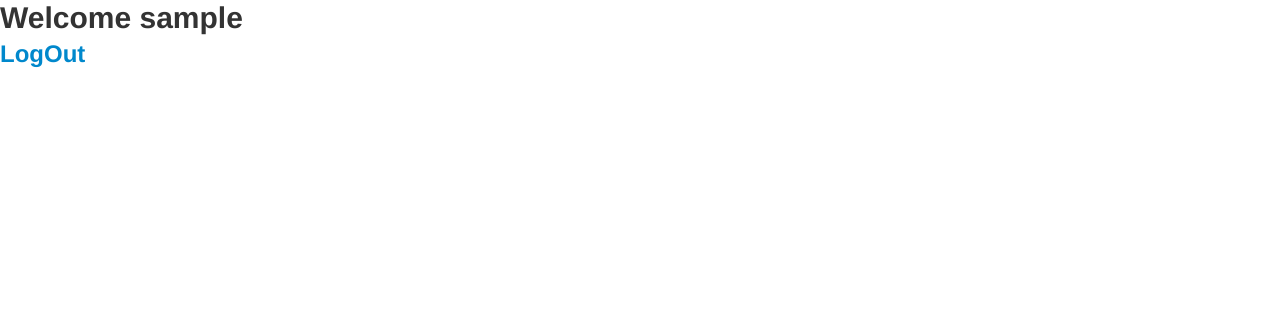
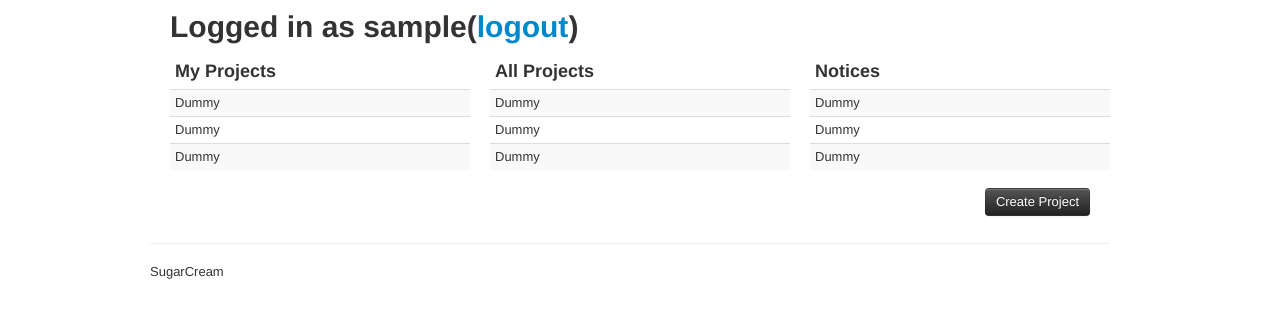
Before and after one commit to fm100/SugarCream, a Django app: template templates/user.html in a window 1280 px wide. Shown: the top 318 px of the page. Run offline with Django 3.2, Linux system fonts and the light colour scheme; the template is opened without the code that fills it: most values are stand-ins (such as "Sample title", 1, 10 or a date in 2020).

Commit message:
user page redisgned by using bootstrap

```diff
--- a/templates/user.html
+++ b/templates/user.html
@@ -1,17 +1,82 @@
 {% extends "base.html" %}
 {% block content %}
-<div id="container">
-  <div id="header">
-    <div id="branding">
-      <div class="float-left">
-        <h1>Welcome {{ username }}</h1>
+    <div class="container">
+      <p><h1>Logged in as {{ username }}(<a href="/logout/">logout</a>)</h1></p>
+
+      <div class="row">
+        <div class="span4">
+          <table class="table table-striped table-condensed">
+            <thead>
+              <tr>
+                <th><h3>My Projects</h3></th>
+              </tr>
+            </thead>
+            <tbody>
+              <tr>
+                <td>Dummy</td>
+              </tr>
+              <tr>
+                <td>Dummy</td>
+              </tr>
+              <tr>
+                <td>Dummy</td>
+              </tr>
+            </tbody>
+          </table>
+        </div>
+        <div class="span4">
+          <table class="table table-striped table-condensed">
+            <thead>
+              <tr>
+                <th><h3>All Projects</h3></th>
+              </tr>
+            </thead>
+            <tbody>
+              <tr>
+                <td>Dummy</td>
+              </tr>
+              <tr>
+                <td>Dummy</td>
+              </tr>
+              <tr>
+                <td>Dummy</td>
+              </tr>
+            </tbody>
+          </table>
+        </div>
+        <div class="span4">
+          <table class="table table-striped table-condensed">
+            <thead>
+              <tr>
+                <th><h3>Notices</h3></th>
+              </tr>
+            </thead>
+            <tbody>
+              <tr>
+                <td>Dummy</td>
+              </tr>
+              <tr>
+                <td>Dummy</td>
+              </tr>
+              <tr>
+                <td>Dummy</td>
+              </tr>
+            </tbody>
+          </table>
       </div>
-      <div class="float-right">
-        <h2><a href="/logout/">LogOut</a></h2>
+      <div class="row">
+        <div class="span12">
+          <div class="pull-right">
+            <p><a class="btn btn-inverse" href="#">Create Project</a></p>
+          </div>
+        </div>
       </div>
+
+      <hr>
+
+      <footer>
+        <p>SugarCream</p>
+      </footer>
+
     </div>
-  </div>
-  <div id="content" class="colM">
-  </div>
-</div>
 {% endblock %}
```
